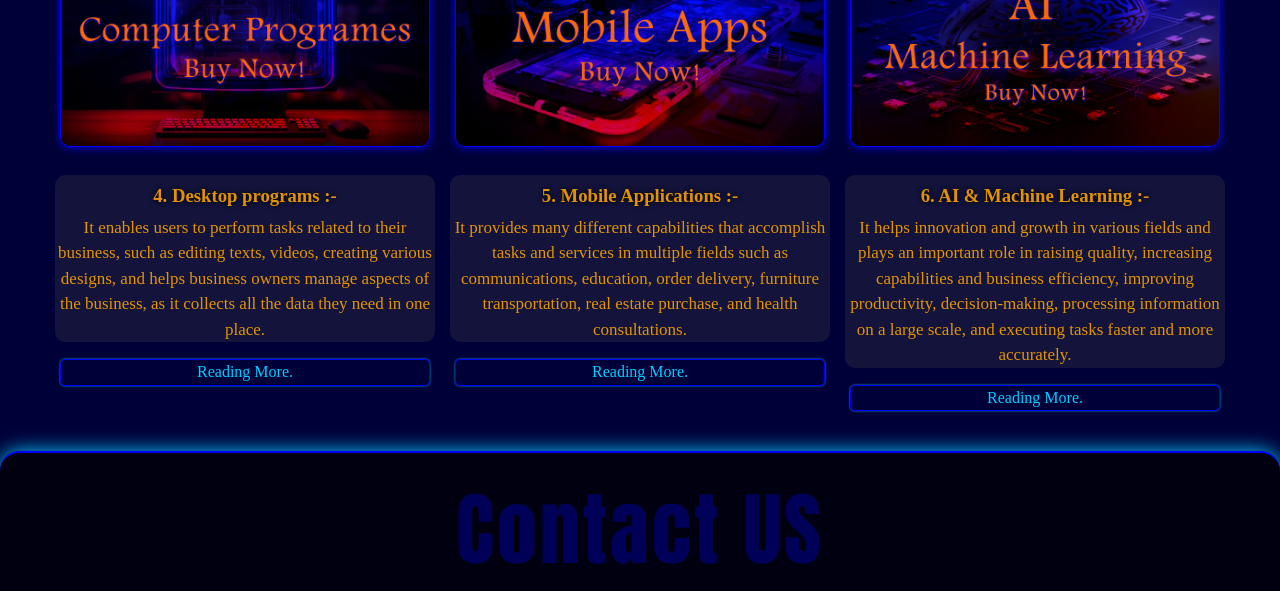
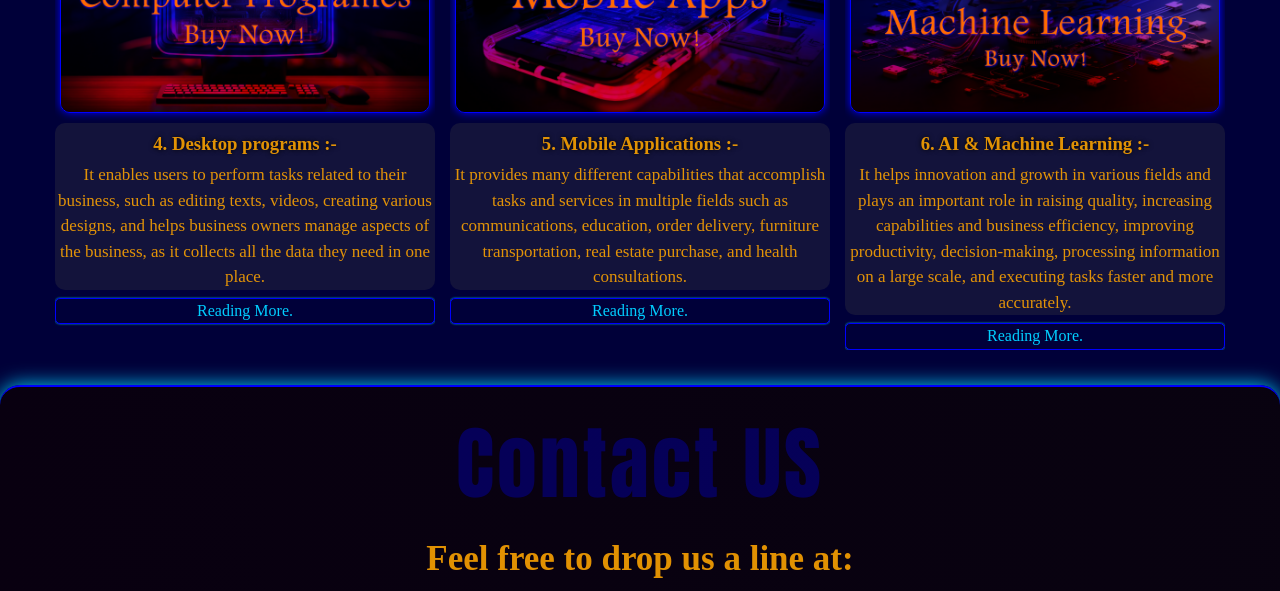
Before and after one commit to BuzzardHPG/Try, a plain HTML site: page index.html in a window 1280 px wide. Shown: the part 1570-2161 px from the top of the page. Drawn offline with Linux system fonts and the light colour scheme.

Commit message:
Add files via upload

```diff
--- a/CSS_HPG/Home.css
+++ b/CSS_HPG/Home.css
@@ -167,9 +167,18 @@
 .section .container .departments .D div {
     background-color: var(--seconed-element-BG);
     border-radius: 10px;
+    overflow: hidden;
+    margin-bottom: 8px;
+}
+
+@media (min-width:627px) {
+    .section .container .departments .D div {
+        /* height: 200px; */
+    }
 }
 
 .section .container .departments .D h3 {
+    margin: 0;
     text-align: center;
     text-shadow: 0px 0px 5px black;
     font-weight: 800;
@@ -177,7 +186,8 @@
 }
 
 .section .container .departments .D p {
-    margin-top: -10px;
+    margin-top: 8px;
+    margin-bottom: 0;
     text-align: center;
     font-size: 17px;
     line-height: 1.5;
@@ -190,7 +200,6 @@
     border: 1px blue solid;
     box-shadow: 0px 0px 2px var(--main-shadow-color);
     text-align: center;
-    margin: 5px;
     padding: 3px;
     color: var(--main-2-color);
 }
--- a/CSS_HPG/main.css
+++ b/CSS_HPG/main.css
@@ -303,6 +303,7 @@ body {
     padding-top: 30px;
     padding-bottom: 2%;
     background-color: var(--main-element-BG);
+    background-image: linear-gradient(to right, rgba(165, 0, 0, 0.05) , rgba(165, 45, 0, 0.05));
     box-shadow: 0px 0px 20px var(--main-shadow-color);
     border-top: 2px blue solid;
     border-top-right-radius: 20px;
@@ -357,6 +358,7 @@ body {
 /* Start Footer */
 .footer {
     background-color: rgb(from color r g b);
+    background-image: linear-gradient(to right, rgba(165, 0, 0, 0.1) , rgba(165, 45, 0, 0.1));
     box-shadow: 0px 0px 8px var(--main-shadow-color);
     color: blue;
     padding: 7px 0;
```
